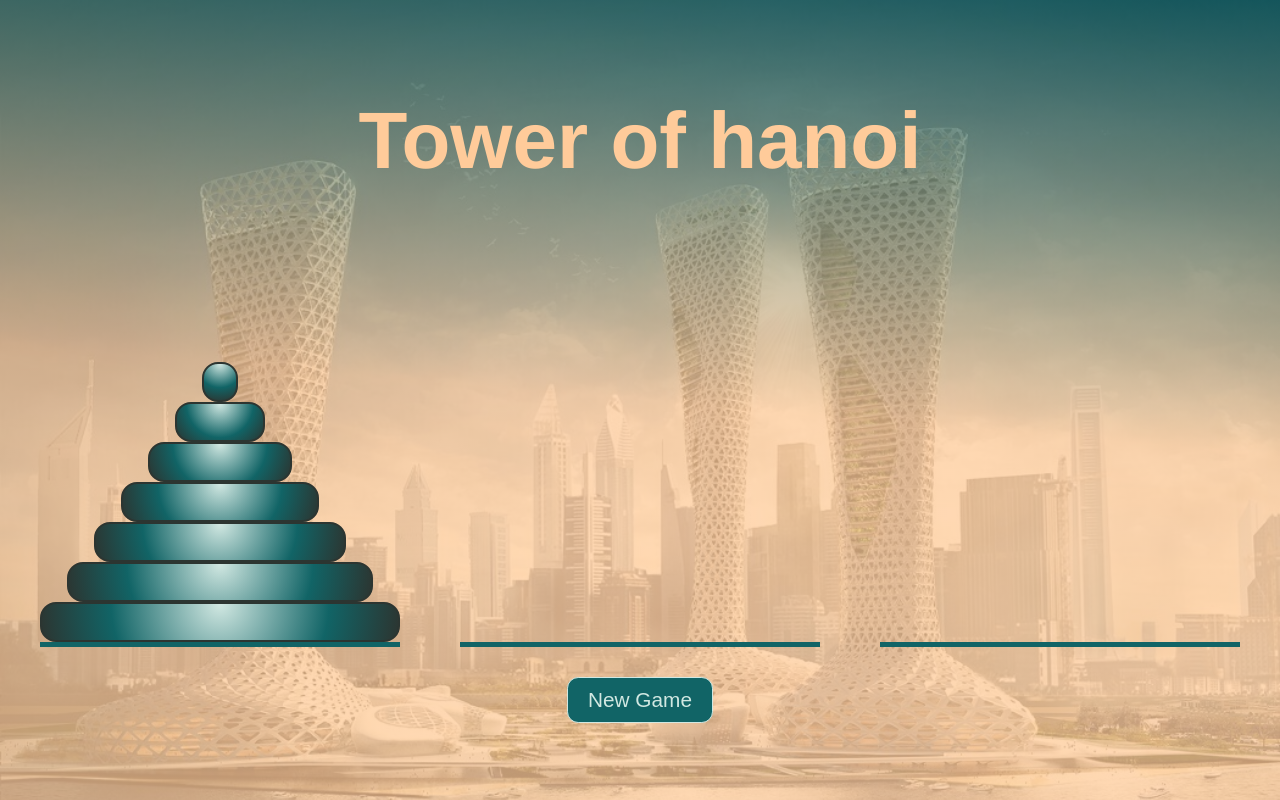
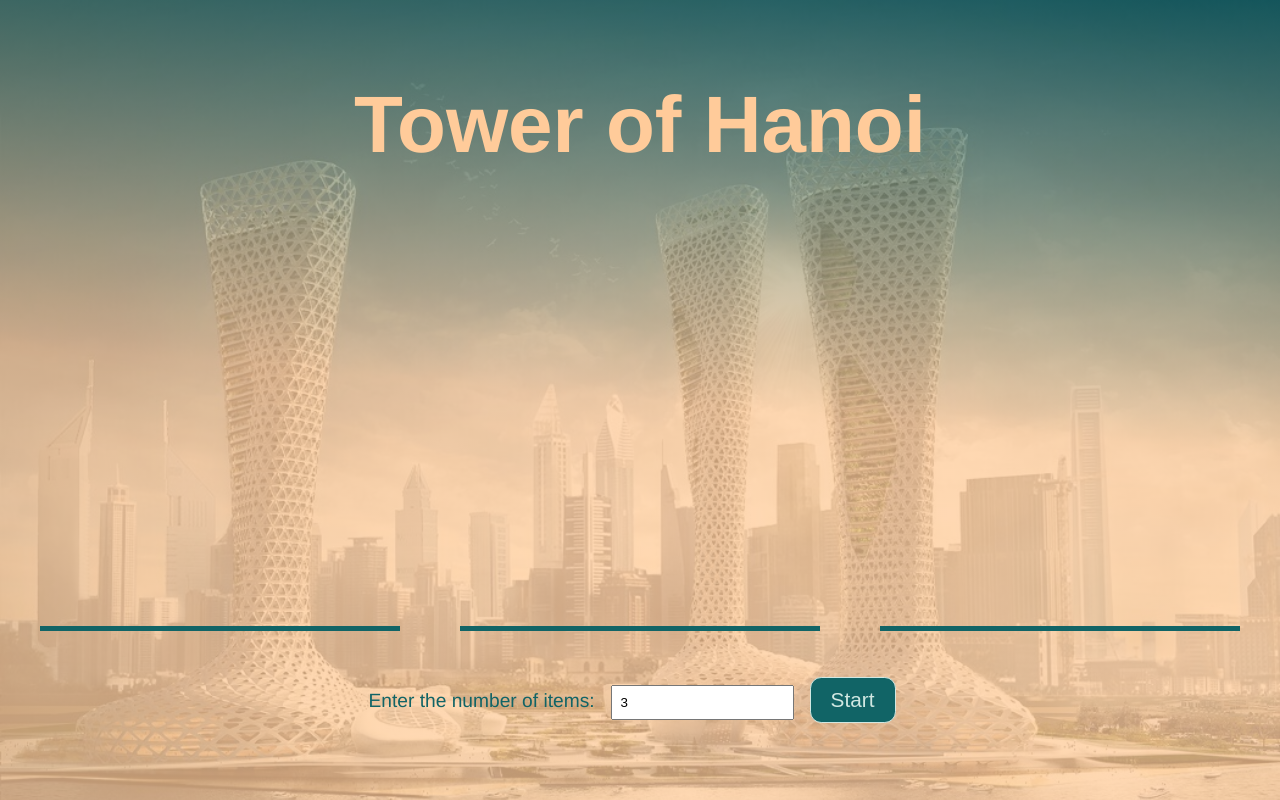
Before and after one commit to DryakhlovDS/vue-towers-of-hanoi-game, a Vue app: page / in a window 1280 px wide. Both pictures are taken after a click on the button "New Game". Built offline with nearby package versions, Linux system fonts and the light colour scheme.

Commit message:
add: logs, mutations of array in towers. Refactor code. App sliced at components.

```diff
--- a/src/App.vue
+++ b/src/App.vue
@@ -1,114 +1,109 @@
 <template>
   <header>
-    <h1>Tower of hanoi</h1>
+    <h1>Tower of Hanoi</h1>
   </header>
   <main>
     <div class="container">
-      <div
-        class="tower left"
-        @dragover.prevent="dragOver"
-        @drop="dragEnd"
-        @dragenter="dragEnter"
-        @dragleave="dragLeave"
+      <the-tower
+        :currentElement="currentElement"
+        class="left"
+        id="towerLeft"
+        :tower="towers.towerLeft"
+        @endDrop="dropElement"
+        @elementMove="startDrag"
       >
-        <div
-          v-for="item in towerLeft"
-          :key="item"
-          :class="`tower__block-${item}`"
-          class="tower__block"
-          :id="item"
-          @dragstart="dragStart"
-        ></div>
-      </div>
-      <div
-        class="tower center"
-        @dragover.prevent="dragOver"
-        @drop="dragEnd"
-        @dragenter="dragEnter"
-        @dragleave="dragLeave"
-      ></div>
-      <div
-        class="tower rigth"
-        @dragover.prevent="dragOver"
-        @drop="dragEnd"
-        @dragenter="dragEnter"
-        @dragleave="dragLeave"
-      ></div>
+      </the-tower>
+      <the-tower
+        :currentElement="currentElement"
+        class="center"
+        id="towerCenter"
+        :tower="towers.towerCenter"
+        @endDrop="dropElement"
+        @elementMove="startDrag"
+      ></the-tower>
+      <the-tower
+        :currentElement="currentElement"
+        class="rigth"
+        id="towerRigth"
+        :tower="towers.towerRigth"
+        @endDrop="dropElement"
+        @elementMove="startDrag"
+      ></the-tower>
     </div>
-    <div class="new-game">
-      <button @click="init">New Game</button>
-    </div>
+    <new-game @startGame="init"></new-game>
+    <game-over v-if="endGame" @closeDialog="closeModal"></game-over>
   </main>
 </template>
 
 <script>
 import { newTop } from "./game";
+import TheTower from "./components/TheTower.vue";
+import NewGame from "./components/NewGame.vue";
+import GameOver from "./components/GameOver.vue";
 
 export default {
   name: "App",
-  components: {},
+  components: {
+    TheTower,
+    NewGame,
+    GameOver
+  },
   data() {
     return {
-      all: 7,
-      towerLeft: [],
-      towerCenter: [],
-      towerRigth: [],
+      all: 0,
+      towers: {
+        towerLeft: [],
+        towerCenter: [],
+        towerRigth: []
+      },
+      towerFrom: "",
       logs: [],
       currentElement: null,
-      droppable: false
+      droppable: false,
+      endGame: false
     };
   },
   methods: {
-    init() {
-      this.towerLeft = [];
-      this.towerCenter = [];
-      this.towerRigth = [];
+    gameOver(tower, value) {
+      if (this.all === value) {
+        if (tower !== "towerLeft") this.endGame = true;
+      }
+    },
+    init(value) {
+      Object.assign(this.towers, {
+        towerLeft: [],
+        towerCenter: [],
+        towerRigth: []
+      });
+      this.all = value;
       setTimeout(() => {
         for (let i = this.all; i > 0; i--) {
-          this.towerLeft.push(i);
+          this.towers.towerLeft.push(i);
         }
       }, 0);
       setTimeout(() => newTop(), 300);
     },
-    dragEnter(e) {
-      if (e.target.classList.contains("tower")) {
-        const lastChildId = e.target.lastElementChild
-          ? e.target.lastElementChild.id
-          : this.all + 1;
-        console.log("last child id:" + lastChildId);
-        if (this.currentElement.id <= lastChildId) {
-          e.target.classList.add("color-green");
-          this.droppable = true;
-        } else {
-          e.target.classList.add("color-red");
-          this.droppable = false;
-        }
-      }
+    closeModal() {
+      this.endGame = false;
     },
-    dragOver() {
-      console.log("drag over");
+    dropElement({ el, blockId, tower }) {
+      this.setCurrentElement(el);
+      this.towers[this.towerFrom].pop();
+      this.towers[tower].push(blockId);
+      const log = this.logs.pop();
+      Object.assign(log, { to: `${tower} block #${blockId}` });
+      this.logs.push(log);
+      const height = this.towers[tower].length;
+      this.gameOver(tower, height);
+      setTimeout(() => newTop(), 0);
     },
-    dragLeave(e) {
-      if (e.target.classList.contains("tower")) {
-        e.target.classList.remove("color-green");
-        e.target.classList.remove("color-red");
-      }
+    startDrag({ el, tower }) {
+      this.setCurrentElement(el);
+      this.towerFrom = tower;
+      this.logs.push({ from: `${tower} block #${el.id}` });
     },
-    dragEnd(e) {
-      if (this.droppable && e.target.classList.contains("tower")) {
-        e.target.appendChild(this.currentElement);
-        this.currentElement = null;
-      }
-      this.dragLeave(e);
-      const childrens = e.target.children.length;
-      if (childrens === this.all) {
-        alert("You won!");
-      }
-      console.log("childrens: " + childrens);
-      newTop();
-    },
-    dragStart(e) {
-      this.currentElement = e.target;
+    setCurrentElement(el) {
+      this.currentElement = el;
     }
   }
 };
@@ -164,18 +159,6 @@ main {
   }
 }
 
-.draggable {
-  cursor: pointer;
-}
-
-.color-green {
-  background-color: #74fc3e36;
-}
-
-.color-red {
-  background-color: #fc3e3e3a;
-}
-
 .container {
   width: 100%;
   max-width: 1200px;
@@ -185,67 +168,4 @@ main {
   justify-content: space-between;
   align-items: stretch;
 }
-
-.tower {
-  position: relative;
-  width: 30%;
-  display: flex;
-  flex-direction: column-reverse;
-  align-items: center;
-  border-bottom: 5px solid #116466;
-
-  &__block {
-    height: 2.5rem;
-    border: 2px solid #2c3531;
-    border-radius: 1rem;
-    background: radial-gradient(
-      circle at top,
-      rgba(209, 232, 226, 1) 0%,
-      rgba(17, 100, 102, 1) 60%,
-      rgba(44, 53, 49, 1) 100%
-    );
-    // transform: translateY(-1rem);
-    animation: drop 0.7s forwards;
-
-    @for $i from 1 through 7 {
-      &-#{$i} {
-        width: 100% - 15 * (7-$i);
-      }
-    }
-  }
-}
-
-.new-game {
-  padding: 30px;
-
-  & button {
-    border-radius: 0.7rem;
-    border: 1px solid #d1e8e2;
-    padding: 10px 20px;
-    font-size: 1.3rem;
-    background-color: #116466;
-    color: #d1e8e2;
-    cursor: pointer;
-    transition: all 0.3s linear;
-
-    &:hover {
-      color: #116466;
-      background-color: #d1e8e2;
-      border-color: #2c3531;
-    }
-
-    &:focus {
-      outline: none;
-    }
-  }
-}
-
-@keyframes drop {
-  from {
-    transform: translateY(-1rem);
-  }
-  to {
-    transform: translateY(0);
-  }
-}
 </style>
--- /dev/null
+++ b/src/components/GameOver.vue
@@ -0,0 +1,39 @@
+<template>
+  <dialog open>
+    <div class="game-over">
+      <the-card>
+        <div>You won!</div>
+        <base-button @click="closeDialog">Close</base-button>
+      </the-card>
+    </div>
+  </dialog>
+</template>
+
+<script>
+export default {
+  name: "GameOver",
+  methods: {
+    closeDialog() {
+      this.$emit("closeDialog", false);
+    }
+  }
+};
+</script>
+
+<style scoped>
+.game-over {
+  position: fixed;
+  width: 100%;
+  height: 100vh;
+  top: 0;
+  left: 0;
+  display: flex;
+  flex-direction: column;
+  justify-content: center;
+  background-color: #00000080;
+  color: #116466;
+
+  --color-card-border: #ffcb9a;
+  --color-card-bg: #d1e8e2;
+}
+</style>
--- /dev/null
+++ b/src/components/NewGame.vue
@@ -0,0 +1,53 @@
+<template>
+  <div class="new-game">
+    <base-button v-if="newGame" @click="setNewGame(false)"
+      >New Game</base-button
+    >
+    <div v-else>
+      <label for="elements">Enter the number of items:</label>
+      <input
+        id="elements"
+        v-model.number="all"
+        placeholder="min number 3, max number 7"
+      />
+      <base-button @click="startGame">Start</base-button>
+    </div>
+  </div>
+</template>
+
+<script>
+export default {
+  name: "NewGame",
+  data() {
+    return {
+      all: 3,
+      newGame: true
+    };
+  },
+  methods: {
+    startGame() {
+      this.setNewGame(true);
+      this.$emit("startGame", this.all);
+    },
+    setNewGame(value) {
+      this.newGame = value;
+    }
+  }
+};
+</script>
+
+<style lang="scss" scoped>
+.new-game {
+  padding: 30px;
+
+  & div {
+    font-size: 1.2rem;
+  }
+
+  & input {
+    margin-left: 1rem;
+    width: 15%;
+    padding: 0.5rem;
+  }
+}
+</style>
--- /dev/null
+++ b/src/components/TheTower.vue
@@ -0,0 +1,127 @@
+<template>
+  <div
+    class="tower"
+    @dragover.prevent
+    @drop="dragEnd"
+    @dragenter="dragEnter"
+    @dragleave="dragLeave"
+  >
+    <tower-block
+      v-for="item in tower"
+      :key="item"
+      :id="item"
+      class="tower__block"
+      @elementMove="startDrag"
+    ></tower-block>
+  </div>
+</template>
+
+<script>
+import TowerBlock from "./TowerBlock.vue";
+
+export default {
+  name: "TheTower",
+  components: {
+    TowerBlock
+  },
+  props: {
+    currentElement: {
+      type: HTMLElement,
+      requered: true
+    },
+    tower: {
+      type: Array,
+      requered: true
+    }
+  },
+  data() {
+    return {
+      droppable: false
+    };
+  },
+  methods: {
+    startDrag(info) {
+      this.$emit("elementMove", info);
+    },
+    dragEnter(e) {
+      if (e.target.classList.contains("tower")) {
+        const lastChildId = e.target.lastElementChild
+          ? e.target.lastElementChild.id
+          : 8;
+        if (this.currentElement.id <= lastChildId) {
+          e.target.classList.add("color-green");
+          this.droppable = true;
+        } else {
+          e.target.classList.add("color-red");
+          this.droppable = false;
+        }
+      }
+    },
+    dragLeave(e) {
+      if (e.target.classList.contains("tower")) {
+        e.target.classList.remove("color-green");
+        e.target.classList.remove("color-red");
+      }
+    },
+    dragEnd(e) {
+      if (this.droppable && e.target.classList.contains("tower")) {
+        const tower = e.target.id;
+        this.$emit("endDrop", {
+          el: null,
+          blockId: Number(this.currentElement.id),
+          tower
+        });
+      }
+      this.dragLeave(e);
+    }
+  }
+};
+</script>
+
+<style lang="scss" scoped>
+.tower {
+  position: relative;
+  width: 30%;
+  display: flex;
+  flex-direction: column-reverse;
+  align-items: center;
+  border-bottom: 5px solid #116466;
+
+  &__block {
+    height: 2.5rem;
+    border: 2px solid #2c3531;
+    border-radius: 1rem;
+    background: radial-gradient(
+      circle at top,
+      rgba(209, 232, 226, 1) 0%,
+      rgba(17, 100, 102, 1) 60%,
+      rgba(44, 53, 49, 1) 100%
+    );
+    // transform: translateY(-1rem);
+    animation: drop 0.7s forwards;
+
+    @for $i from 1 through 7 {
+      &-#{$i} {
+        width: 100% - 15 * (7-$i);
+      }
+    }
+  }
+}
+
+.color-green {
+  background-color: #74fc3e36;
+}
+
+.color-red {
+  background-color: #fc3e3e3a;
+}
+
+@keyframes drop {
+  from {
+    transform: translateY(-1rem);
+  }
+  to {
+    transform: translateY(0);
+  }
+}
+</style>
--- /dev/null
+++ b/src/components/TowerBlock.vue
@@ -0,0 +1,33 @@
+<template>
+  <div :class="blockStyle" :id="id" @dragstart="start"></div>
+</template>
+
+<script>
+export default {
+  name: "TowerBlock",
+  props: {
+    id: {
+      type: Number,
+      requered: true
+    }
+  },
+  computed: {
+    blockStyle() {
+      return `tower__block-${this.id}`;
+    }
+  },
+  methods: {
+    start(e) {
+      const el = e.target;
+      const tower = el.parentElement.id;
+      this.$emit("elementMove", { el, tower });
+    }
+  }
+};
+</script>
+
+<style>
+.draggable {
+  cursor: pointer;
+}
+</style>
--- /dev/null
+++ b/src/components/UI/TheButton.vue
@@ -0,0 +1,35 @@
+<template>
+  <button>
+    <slot></slot>
+  </button>
+</template>
+
+<script>
+export default {
+  name: "TheButton"
+};
+</script>
+
+<style lang="scss">
+button {
+  border-radius: 0.7rem;
+  border: 1px solid #d1e8e2;
+  margin: 1rem;
+  padding: 10px 20px;
+  font-size: 1.3rem;
+  background-color: #116466;
+  color: #d1e8e2;
+  cursor: pointer;
+  transition: all 0.3s linear;
+
+  &:hover {
+    color: #116466;
+    background-color: #d1e8e2;
+    border-color: #2c3531;
+  }
+
+  &:focus {
+    outline: none;
+  }
+}
+</style>
--- /dev/null
+++ b/src/components/UI/TheCard.vue
@@ -0,0 +1,24 @@
+<template>
+  <div class="card">
+    <slot></slot>
+  </div>
+</template>
+
+<script>
+export default {
+  name: "TheCard"
+};
+</script>
+
+<style>
+.card {
+  margin: 0 auto;
+  padding: 40px;
+  width: 100%;
+  max-width: 500px;
+  font-size: 3rem;
+  border: 2px solid var(--color-card-border, #ffffff);
+  border-radius: 0.7rem;
+  background-color: var(--color-card-bg, transparent);
+}
+</style>
--- a/src/game.js
+++ b/src/game.js
@@ -1,6 +1,5 @@
 export function newTop() {
   const towers = document.querySelectorAll(".tower");
-  // setTimeout(() => {
   towers.forEach(item => {
     const top = item.lastElementChild;
     if (top) {
@@ -13,5 +12,4 @@ export function newTop() {
       }
     }
   });
-  // }, 0);
 }
```
Also changed, not shown: src/main.js (+6 -1 lines).
